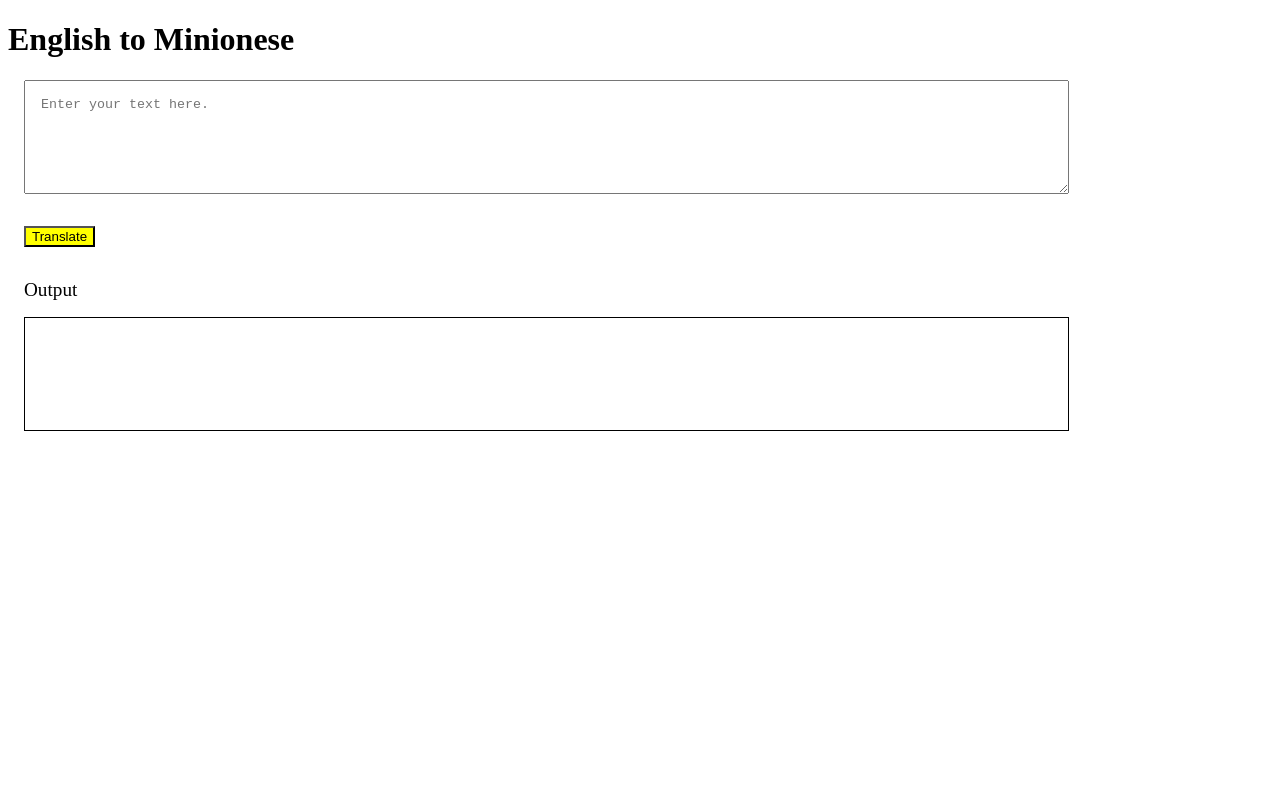
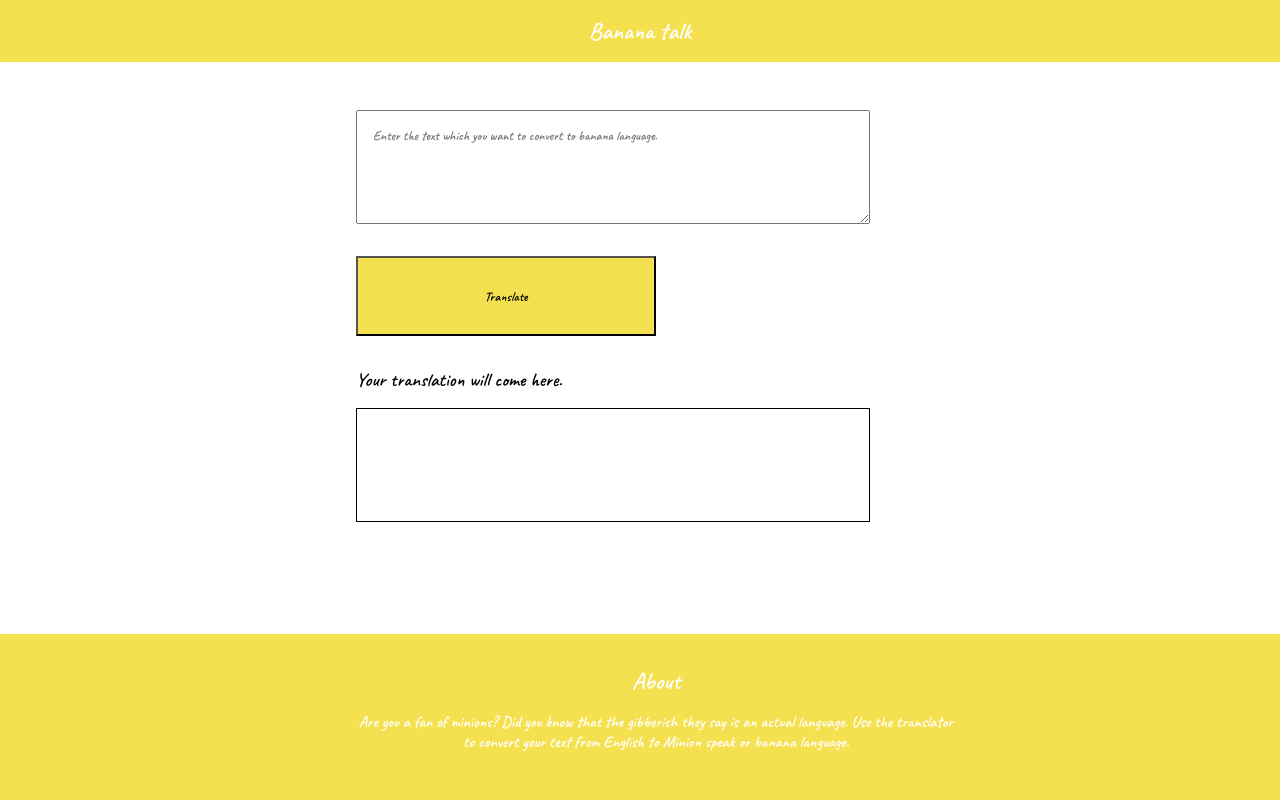
Before and after one commit to prakhhaar/neogcamp-lessonFour-live, a plain HTML site: page index.html in a window 1280 px wide. Drawn offline with Linux system fonts and the light colour scheme.

Commit message:
styles: updated UI

```diff
--- a/index.html
+++ b/index.html
@@ -4,42 +4,39 @@
     <meta charset="UTF-8" />
     <meta name="viewport" content="width=device-width, initial-scale=1.0" />
     <title>Minionese</title>
-    <style>
-      textarea {
-        width: 80%;
-        height: 10vh;
-        display: block;
-        margin: 1rem;
-        padding: 1rem;
-      }
-
-      #output {
-        border: 1px solid black;
-        height: 10vh;
-        width: 80%;
-        margin: 1rem;
-        padding: 1rem;
-      }
-
-      #btn-translate {
-        margin: 1rem;
-        background-color: yellow;
-      }
-    </style>
+    <link rel="stylesheet" href="styles.css" />
   </head>
 
   <body>
-    <h1>English to Minionese</h1>
-    <textarea
-      id="input"
-      placeholder="Enter your text here."
-    ></textarea>
+    <nav class="navigation container">
+      <div class="nav-heading">Banana talk</div>
+    </nav>
 
-    <button id="btn-translate">Translate</button>
+    <section style="margin: 3rem 0rem;">
+      <div class="container-centre">
+        <textarea
+          id="input"
+          placeholder="Enter the text which you want to convert to banana language."
+        ></textarea>
 
-    <div style="font-size: larger; margin: 1rem;">Output</div>
+        <button id="btn-translate">Translate</button>
 
-    <div id="output"></div>
+        <div style="font-size: larger; margin: 1rem">Your translation will come here.</div>
+
+        <div id="output"></div>
+      </div>
+    </section>
+
+    <footer class="footer">
+      <div class="container-centre">
+        <h2 style="padding: 0.5rem 0.5">About</h2>
+        <p style="margin: 1rem 0;">
+          Are you a fan of minions? Did you know that the gibberish they say is
+          an actual language. Use the translator to convert your text from
+          English to Minion speak or banana language.
+        </p>
+      </div>
+    </footer>
 
     <script src="app.js" type="text/javascript"></script>
   </body>
--- /dev/null
+++ b/styles.css
@@ -0,0 +1,73 @@
+@import url("https://fonts.googleapis.com/css2?family=Caveat:wght@600&display=swap");
+
+:root {
+  --primary-color: #f5e050;
+}
+
+body {
+  font-family: "Caveat", cursive;
+}
+
+* {
+  margin: 0;
+  padding: 0;
+}
+
+textarea {
+  font-family: "Caveat", cursive;
+  width: 80%;
+  height: 10vh;
+  display: block;
+  margin: 1rem;
+  padding: 1rem;
+}
+
+#output {
+  border: 1px solid black;
+  height: 10vh;
+  width: 80%;
+  margin: 1rem;
+  padding: 1rem;
+}
+
+#btn-translate {
+  font-family: "Caveat", cursive;
+  margin: 1rem;
+  width: 50%;
+  height: 10vh;
+  background-color: var(--primary-color);
+}
+
+.navigation {
+  background-color: var(--primary-color);
+  padding: 1rem;
+  color: white;
+}
+
+.nav-heading {
+  font-size: x-large;
+  font-weight: bold;
+  text-align: center;
+}
+
+.container {
+  padding-left: 1rem;
+  padding-right: 1rem;
+}
+
+.container-centre {
+  max-width: 600px;
+  margin: auto;
+}
+
+.footer {
+  position: fixed;
+  left: 0;
+  bottom: 0;
+  width: 100%;
+  background-color: var(--primary-color);
+  padding: 2rem 1rem;
+  text-align: center;
+  color: white;
+  border-top-right-radius: 1rem;
+}
```
